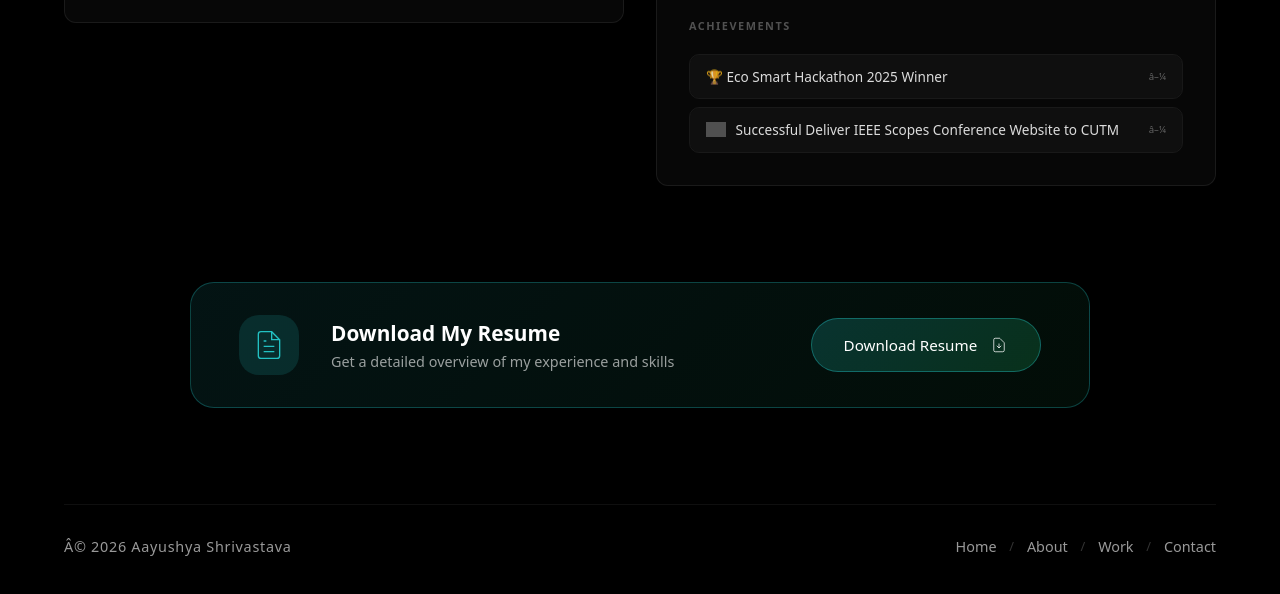
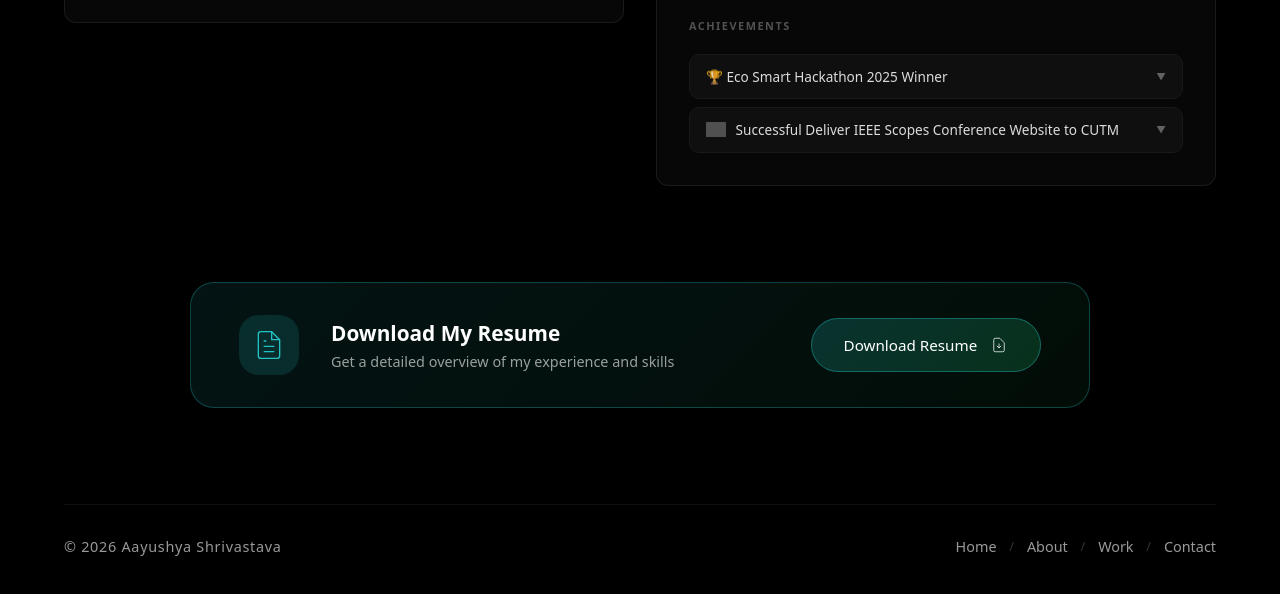
Before and after one commit to krushayu/Portfolio, a React (Create React App) app: page /about in a window 1280 px wide. Shown: the part 1366-1960 px from the top of the page. Built offline with nearby package versions, Linux system fonts and the light colour scheme; grey boxes are pictures that could not be loaded; a web font is replaced by a local one.

Commit message:
Fix: replace broken UTF-8 characters in about.jsx

```diff
--- a/src/About/about.jsx
+++ b/src/About/about.jsx
@@ -17,7 +17,7 @@ const AchievementItem = ({ ach }) => {
             : null}
           <span className="ach-title">{ach.title}</span>
         </div>
-        <span className="ach-arrow">{open ? 'â–²' : 'â–¼'}</span>
+        <span className="ach-arrow">{open ? '▲' : '▼'}</span>
       </button>
       {open && (
         <div className="ach-body">
@@ -31,7 +31,7 @@ const AchievementItem = ({ ach }) => {
             </div>
           )}
           <a href={ach.eventLink} target="_blank" rel="noopener noreferrer" className="ach-event-link">
-            View Event â†—
+            View Event ↗
           </a>
         </div>
       )}
@@ -318,7 +318,7 @@ const About = () => {
                     </div>
                     <div className="experience-documents">
                       <a
-                        href="https://digisamaksh-my.sharepoint.com/:i:/p/hr/IQDe8UasDwAxSoxC1pfeeznUASpYO2dVt5Ticr2CVY0v22g?e=WDT9Gdâ€‹"
+                        href="https://digisamaksh-my.sharepoint.com/:i:/p/hr/IQDe8UasDwAxSoxC1pfeeznUASpYO2dVt5Ticr2CVY0v22g?e=WDT9Gd"
                         target="_blank"
                         rel="noopener noreferrer"
                         className="doc-link"
@@ -474,7 +474,7 @@ const About = () => {
 
         <footer className="about-footer">
           <div className="footer-content">
-            <div className="signature">Â© 2026 Aayushya Shrivastava</div>
+            <div className="signature">© 2026 Aayushya Shrivastava</div>
             <div className="footer-nav">
               <Link to="/" className="footer-link">Home</Link>
               <span className="footer-separator">/</span>
```
